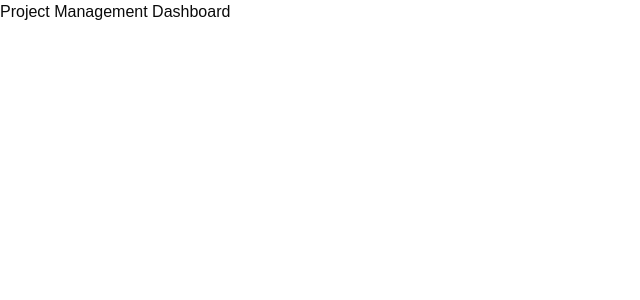
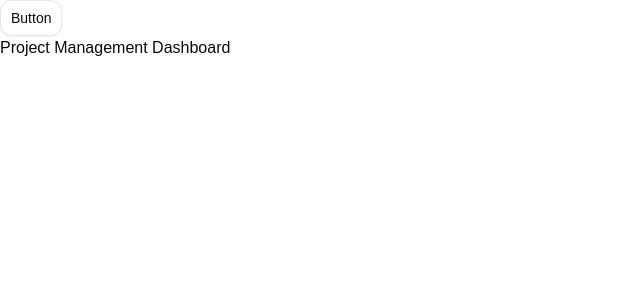
Before and after one commit to vladyslav-zolotarov/project-management-dashboard, a React (Vite) app: page / in a window 1280 px wide. Shown: the top 300 px of the page, without its empty margins (0-640 px from the left). Built offline with nearby package versions, Linux system fonts and the light colour scheme.

Commit message:
feat: add button component

```diff
--- a/src/App.tsx
+++ b/src/App.tsx
@@ -1,5 +1,12 @@
+import { Button } from '@components/ui/button';
+
 function App() {
-  return <div>Project Management Dashboard</div>;
+  return (
+    <div>
+      <Button variant='outline'>Button</Button>
+      <div>Project Management Dashboard</div>
+    </div>
+  );
 }
 
 export default App;
--- /dev/null
+++ b/src/shared/components/ui/button.tsx
@@ -0,0 +1,58 @@
+import { Button as ButtonPrimitive } from '@base-ui/react/button';
+import { cva, type VariantProps } from 'class-variance-authority';
+
+import { cn } from '@lib/utils';
+
+const buttonVariants = cva(
+  "group/button inline-flex shrink-0 items-center justify-center rounded-md border border-transparent bg-clip-padding text-sm font-medium whitespace-nowrap transition-all outline-none select-none focus-visible:border-ring focus-visible:ring-3 focus-visible:ring-ring/50 active:not-aria-[haspopup]:translate-y-px disabled:pointer-events-none disabled:opacity-50 aria-invalid:border-destructive aria-invalid:ring-3 aria-invalid:ring-destructive/20 dark:aria-invalid:border-destructive/50 dark:aria-invalid:ring-destructive/40 [&_svg]:pointer-events-none [&_svg]:shrink-0 [&_svg:not([class*='size-'])]:size-4",
+  {
+    variants: {
+      variant: {
+        default: 'bg-primary text-primary-foreground hover:bg-primary/80',
+        outline:
+          'border-border bg-background shadow-xs hover:bg-muted hover:text-foreground aria-expanded:bg-muted aria-expanded:text-foreground dark:border-input dark:bg-input/30 dark:hover:bg-input/50',
+        secondary:
+          'bg-secondary text-secondary-foreground hover:bg-[color-mix(in_oklch,var(--secondary),var(--foreground)_5%)] aria-expanded:bg-secondary aria-expanded:text-secondary-foreground',
+        ghost:
+          'hover:bg-muted hover:text-foreground aria-expanded:bg-muted aria-expanded:text-foreground dark:hover:bg-muted/50',
+        destructive:
+          'bg-destructive/10 text-destructive hover:bg-destructive/20 focus-visible:border-destructive/40 focus-visible:ring-destructive/20 dark:bg-destructive/20 dark:hover:bg-destructive/30 dark:focus-visible:ring-destructive/40',
+        link: 'text-primary underline-offset-4 hover:underline',
+      },
+      size: {
+        default:
+          'h-9 gap-1.5 px-2.5 in-data-[slot=button-group]:rounded-md has-data-[icon=inline-end]:pr-2 has-data-[icon=inline-start]:pl-2',
+        xs: "h-6 gap-1 rounded-[min(var(--radius-md),8px)] px-2 text-xs in-data-[slot=button-group]:rounded-md has-data-[icon=inline-end]:pr-1.5 has-data-[icon=inline-start]:pl-1.5 [&_svg:not([class*='size-'])]:size-3",
+        sm: 'h-8 gap-1 rounded-[min(var(--radius-md),10px)] px-2.5 in-data-[slot=button-group]:rounded-md has-data-[icon=inline-end]:pr-1.5 has-data-[icon=inline-start]:pl-1.5',
+        lg: 'h-10 gap-1.5 px-2.5 has-data-[icon=inline-end]:pr-2 has-data-[icon=inline-start]:pl-2',
+        icon: 'size-9',
+        'icon-xs':
+          "size-6 rounded-[min(var(--radius-md),8px)] in-data-[slot=button-group]:rounded-md [&_svg:not([class*='size-'])]:size-3",
+        'icon-sm':
+          'size-8 rounded-[min(var(--radius-md),10px)] in-data-[slot=button-group]:rounded-md',
+        'icon-lg': 'size-10',
+      },
+    },
+    defaultVariants: {
+      variant: 'default',
+      size: 'default',
+    },
+  }
+);
+
+function Button({
+  className,
+  variant = 'default',
+  size = 'default',
+  ...props
+}: ButtonPrimitive.Props & VariantProps<typeof buttonVariants>) {
+  return (
+    <ButtonPrimitive
+      data-slot='button'
+      className={cn(buttonVariants({ variant, size, className }))}
+      {...props}
+    />
+  );
+}
+
+export { Button, buttonVariants };
```
